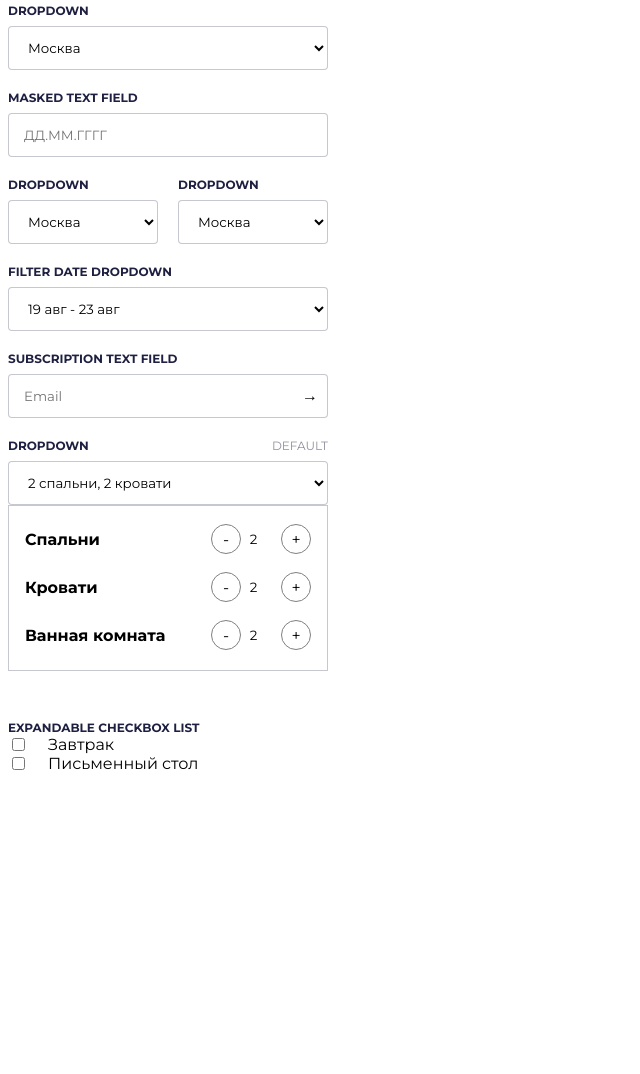
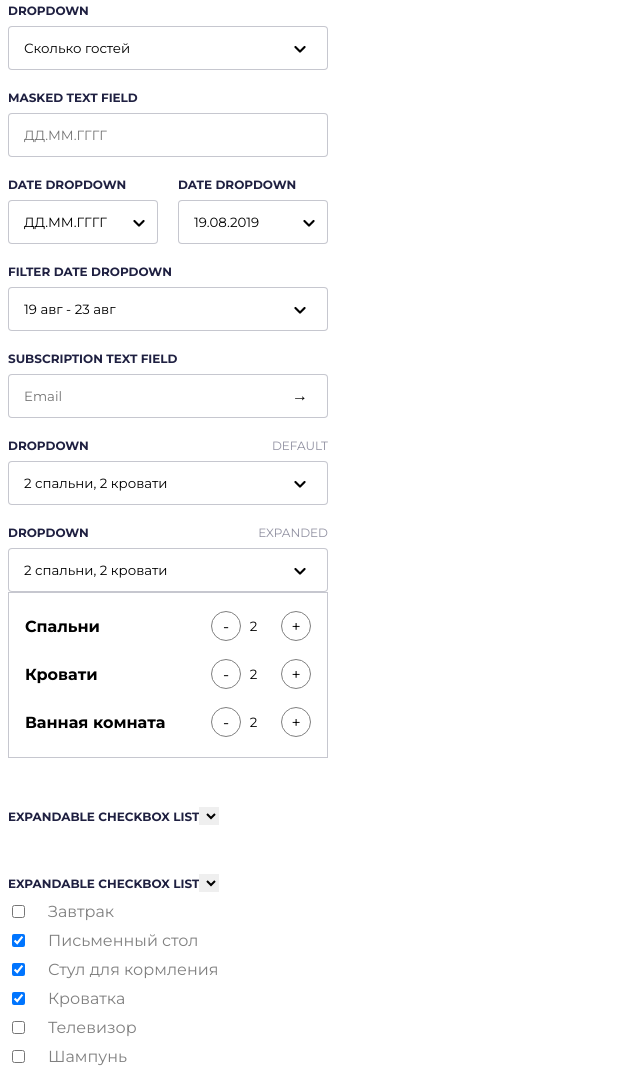
Before and after one commit to AnastasiyaBurlakova/forms-of-input, a plain HTML site: page index.html in a window 1280 px wide. Shown: the part 191-1265 px from the top of the page, without its empty margins (0-640 px from the left). Before the commit the page ends 972 px from the top, so only its background shows below. Drawn offline with Linux system fonts and the light colour scheme.

Commit message:
finished project

```diff
--- a/index.html
+++ b/index.html
@@ -50,7 +50,7 @@
             </div>
             <div class="input-inner">
                 <select>
-                    <option value="24231">Москва</option>
+                    <option value="24231">Сколько гостей</option>
                     <option value="123">123</option>
                 </select>
             </div>
@@ -73,12 +73,12 @@
 
             <div class="input-block">
                 <div class="input-texts-top">
-                    <div class="bold-black-text">Dropdown</div>
+                    <div class="bold-black-text">Date Dropdown</div>
                 </div>
                 <div class="input-inner">
                     <select>
-                        <option value="24231">Москва</option>
-                        <option value="123">123</option>
+                        <option value="24231">ДД.ММ.ГГГГ</option>
+                        <option value="123">19.08.2019</option>
                     </select>
                 </div>
             </div>
@@ -86,11 +86,11 @@
 
             <div class="input-block">
                 <div class="input-texts-top">
-                    <div class="bold-black-text">Dropdown</div>
+                    <div class="bold-black-text">Date Dropdown</div>
                 </div>
                 <div class="input-inner">
                     <select>
-                        <option value="24231">Москва</option>
+                        <option value="24231">19.08.2019</option>
                         <option value="123">123</option>
                     </select>
                 </div>
@@ -133,13 +133,25 @@
         </div>
 
 
+        <div class="input-block">
+            <div class="input-texts-top">
+                <div class="bold-black-text">Dropdown</div>
+                 <div class="grey-text">Default</div>
+            </div>
+            <div class="input-inner">
+                <select>
+                    <option value="24231">2 спальни, 2 кровати</option>
+                    <option value="123">23 авг - 26 авг</option>
+                </select>
+            </div>
+        </div>
 
          <!--input-calculate-->
         <div class="menu">
             <div class="input-block input-calculate">
                 <div class="input-texts-top">
                     <div class="bold-black-text">Dropdown</div>
-                    <div class="grey-text">Default</div>
+                    <div class="grey-text">Expanded</div>
                 </div>
                 <div class="input-inner">
                     <select>
@@ -200,23 +212,54 @@
             </div>
         </div>
 
+
         <div class="variation">
-            <div class="bold-black-text">expandable checkbox list</div>
+            <div class="bold-black-text">expandable checkbox list<select></select></div>
+        </div>
+
+        <div class="variation">
+            <div class="bold-black-text">expandable checkbox list<select></select></div>
                 <div class="checkbox-and-text">
+
                     <input type="checkbox" >
                     <div class="name">
                         Завтрак
                     </div>
                 </div>
                 <div class="checkbox-and-text">
+                    <input type="checkbox" id="checked" checked="yes">
+                    <div class="name">
+                        Письменный стол
+                    </div>
+                </div>
+                <div class="checkbox-and-text">
+                    <input type="checkbox" id="checked" checked="yes">
+                    <div class="name">
+                        Стул для кормления
+                    </div>
+                </div>
+                <div class="checkbox-and-text">
+                    <input type="checkbox" id="checked" checked="yes">
+                    <div class="name">
+                        Кроватка
+                    </div>
+                </div>
+                <div class="checkbox-and-text">
                     <input type="checkbox" >
                     <div class="name">
-                        Письменный стол
+                        Телевизор
+                    </div>
+                </div>
+                <div class="checkbox-and-text">
+                    <input type="checkbox" >
+                    <div class="name">
+                        Шампунь
                     </div>
                 </div>
         </div>
 
 
+
     </div>
 </body>
 </html>
--- a/style.css
+++ b/style.css
@@ -49,6 +49,10 @@
     border: 1px solid rgba(31, 32, 65, 0.25);
     border-radius: 4px;
     padding-left: 15px;
+    margin-right: 20px;
+    appearance: none;
+    background: url(images/icon-select.png) no-repeat right;
+    background-position-x: 95%;
 }
 
 .input-texts-top {
@@ -159,7 +163,7 @@
 .input-arrow {
     position: absolute;
     top: 12px;
-    right: 10px;
+    right: 20px;
 }
 
 .right {
@@ -236,3 +240,25 @@
     margin: 0 auto;
     margin-top: 18px;
 }
+
+.name {
+    color: gray;
+}
+
+
+.input-type {
+    color: gray;
+}
+
+
+.checkbox-and-text {
+    margin-top: 10px;
+}
+
+.select {
+    border: aqua;
+}
+
+.bold-black-text select {
+    border: aliceblue;
+}
```
Also changed, not shown: images/icon-select.png (added), 2 other files.
